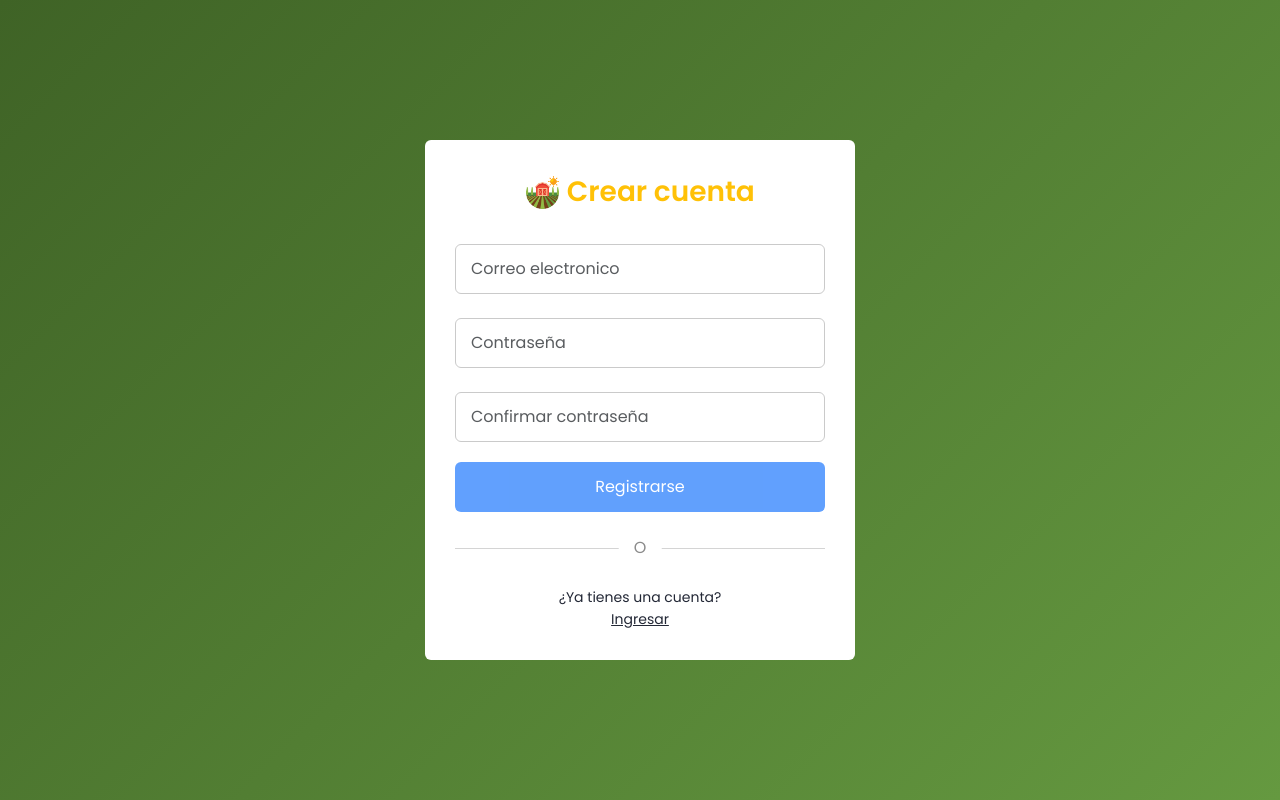
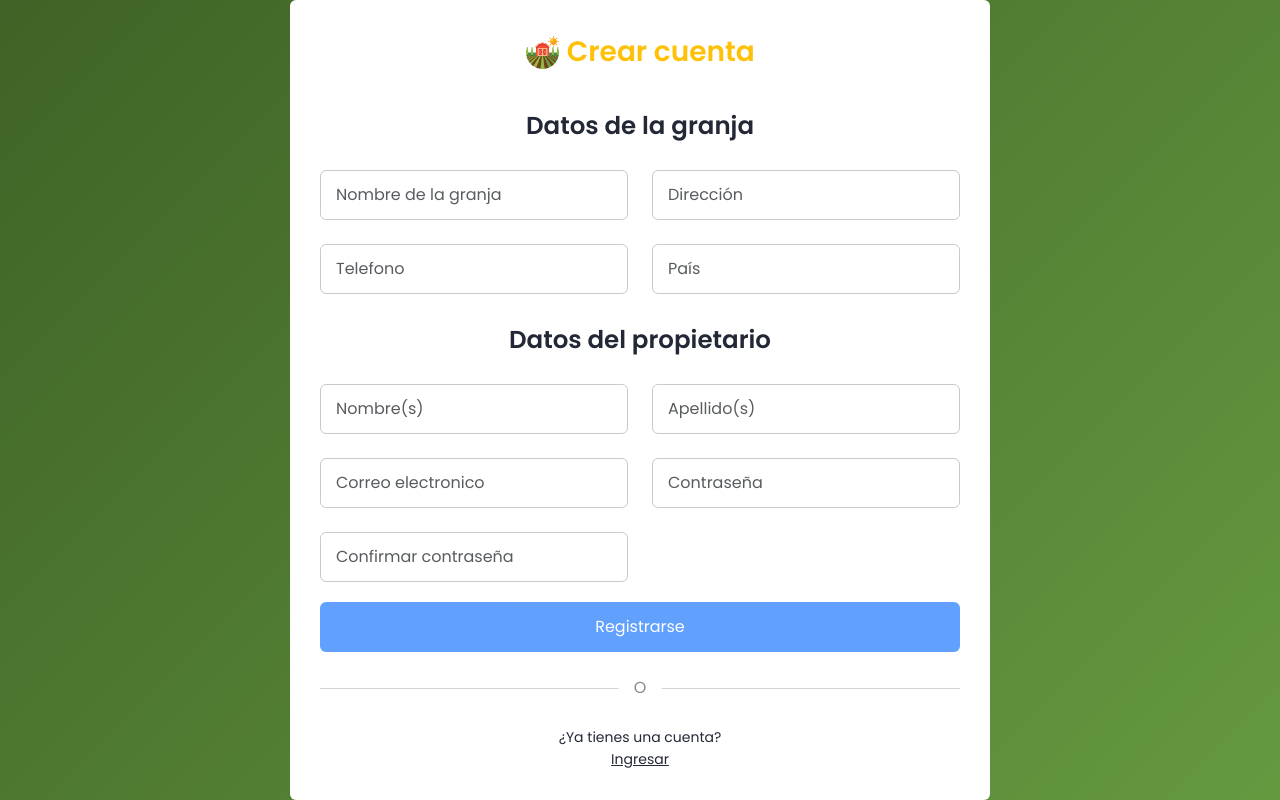
Before and after one commit to jesusmatiz35/app-granja-react, a React (Vite) app: page /register in a window 1280 px wide. Built offline with nearby package versions, Linux system fonts and the light colour scheme.

Commit message:
se organiza el formulario de registro de granjas

```diff
--- a/src/auth/pages/RegisterPage.jsx
+++ b/src/auth/pages/RegisterPage.jsx
@@ -40,12 +40,40 @@ export const RegisterPage = () => {
       <section className="container-form forms">
         <div className="form-custom signup">
           <div className="form-content">
-            <header><img src="src/assets/img/granja.png" width="35px" style={ { verticalAlign: 'middle' } } /> <span className="text-warning" style={ { verticalAlign: 'middle' } }>Crear cuenta</span></header>
+            <header><img src="/src/assets/img/granja.png" width="35px" style={ { verticalAlign: 'middle' } } /> <span className="text-warning" style={ { verticalAlign: 'middle' } }>Crear cuenta</span></header>
             <form autoComplete="off">
-              <FormInput placeholder="Correo electronico" errorMessage={ { required: "Campo obligatorio", invalid: "El correo electronico es invalido" } } onValueChange={onInputChange} type="email" name="email" />
-              <FormInput placeholder="Contraseña" min={6} errorMessage={ { required: "Campo obligatorio", invalid: "La contraseña es invalida" } } onValueChange={onInputChange} type="password" name="password" />
-              <FormInput placeholder="Confirmar contraseña" errorMessage={ { required: "Campo obligatorio", invalid: "La confirmación de la contraseña es invalida" } } onValueChange={onInputChange} type="password" name="repassword" />
-              { password !== repassword && repassword.length >= password.length && <small className='text-danger' style={ { fontSize: '0.9rem', position: 'absolute', display: 'block', marginTop: '-3px', marginLeft: '10px' } }>Las contraseñas no son iguales</small> }
+              <div className="row">
+                <header><small>Datos de la granja</small></header>
+                <div className="col-sm-12 col-md-6">
+                  <FormInput placeholder="Nombre de la granja" errorMessage={ { required: "Campo obligatorio", invalid: "El campo es invalido" } } onValueChange={onInputChange} type="text" name="farm_name" />
+                </div>
+                <div className="col-sm-12 col-md-6">
+                  <FormInput placeholder="Dirección" errorMessage={ { required: "Campo obligatorio", invalid: "El campo es invalido" } } onValueChange={onInputChange} type="text" name="address" />
+                </div>
+                <div className="col-sm-12 col-md-6">
+                  <FormInput placeholder="Telefono" errorMessage={ { required: "Campo obligatorio", invalid: "El campo es invalido" } } onValueChange={onInputChange} type="text" name="phone" />
+                </div>
+                <div className="col-sm-12 col-md-6">
+                  <FormInput placeholder="País" errorMessage={ { required: "Campo obligatorio", invalid: "El campo es invalido" } } onValueChange={onInputChange} type="text" name="country" />
+                </div>
+                <header className="mt-4"><small>Datos del propietario</small></header>
+                <div className="col-sm-12 col-md-6">
+                  <FormInput placeholder="Nombre(s)" errorMessage={ { required: "Campo obligatorio", invalid: "El campo es invalido" } } onValueChange={onInputChange} type="text" name="firstname" />
+                </div>
+                <div className="col-sm-12 col-md-6">
+                  <FormInput placeholder="Apellido(s)" errorMessage={ { required: "Campo obligatorio", invalid: "El campo es invalido" } } onValueChange={onInputChange} type="text" name="lastname" />
+                </div>
+                <div className="col-sm-12 col-md-6">
+                  <FormInput placeholder="Correo electronico" errorMessage={ { required: "Campo obligatorio", invalid: "El correo electronico es invalido" } } onValueChange={onInputChange} type="email" name="email_propietario" />
+                </div>
+                <div className="col-sm-12 col-md-6">
+                  <FormInput placeholder="Contraseña" min={6} errorMessage={ { required: "Campo obligatorio", invalid: "La contraseña es invalida" } } onValueChange={onInputChange} type="password" name="password" />
+                </div>
+                <div className="col-sm-12 col-md-6">
+                  <FormInput placeholder="Confirmar contraseña" errorMessage={ { required: "Campo obligatorio", invalid: "La confirmación de la contraseña es invalida" } } onValueChange={onInputChange} type="password" name="repassword" />
+                  { password !== repassword && repassword.length >= password.length && <small className='text-danger' style={ { fontSize: '0.9rem', position: 'absolute', display: 'block', marginTop: '-3px', marginLeft: '10px' } }>Las contraseñas no son iguales</small> }
+                </div>
+              </div>
               <div className="field button-field">
                 <FormButton
                   label="Registrarse"
--- a/src/auth/styles/login.css
+++ b/src/auth/styles/login.css
@@ -15,9 +15,17 @@
   background: linear-gradient(135deg, #3f6326 0%,rgb(101, 153, 64) 100%);
   column-gap: 30px;
 }
-.form-custom {
+.form-custom.login {
   position: absolute;
   max-width: 430px;
+  width: 100%;
+  padding: 30px;
+  border-radius: 6px;
+  background: #fff;
+}
+.form-custom.signup {
+  position: absolute;
+  max-width: 700px;
   width: 100%;
   padding: 30px;
   border-radius: 6px;
@@ -127,3 +135,9 @@ form {
     padding: 20px 10px;
   }
 }
+/* Aplica paddingTop solo en dispositivos móviles */
+@media screen and (max-width: 768px) {
+  .container-form {
+    padding-top: 60%;
+  }
+}
```
